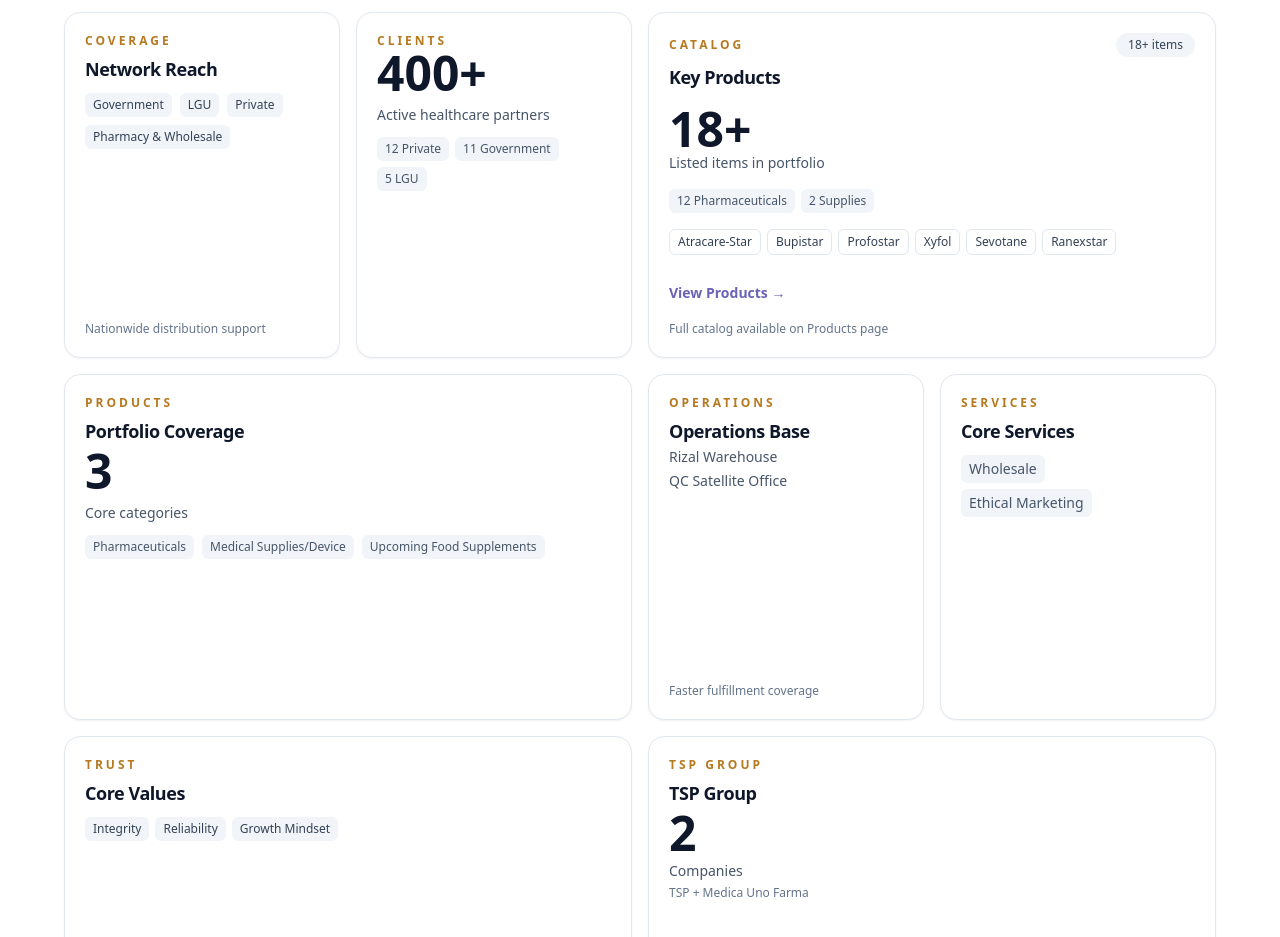
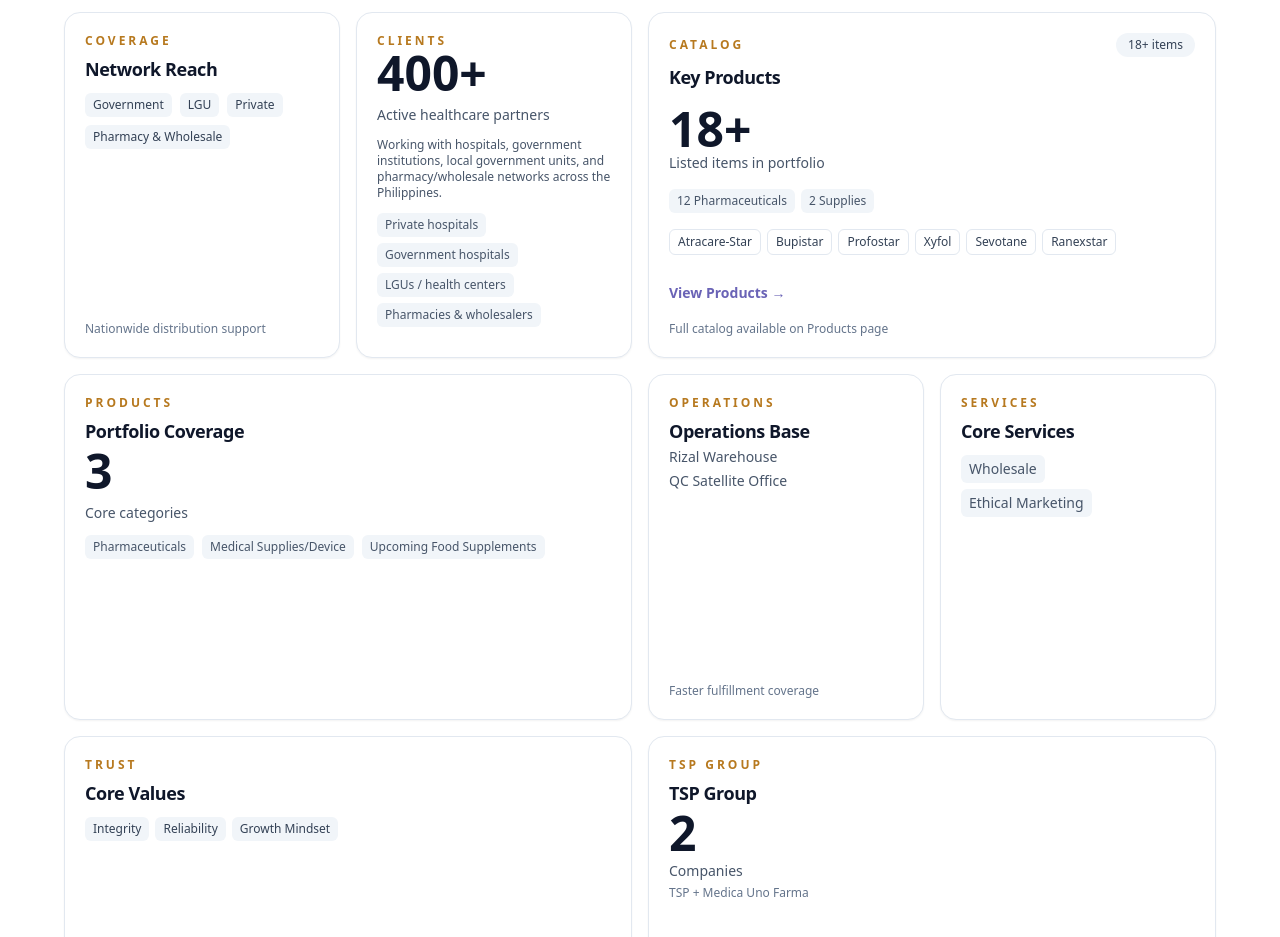
Before and after one commit to AdminMUPG/landing-page-mupg, a React (Vite) app: page / in a window 1280 px wide. Shown: the part 1620-2557 px from the top of the page. Built offline with nearby package versions, Linux system fonts and the light colour scheme.

Commit message:
Enhance active healthcare partners section in createTwostarBentoItems: Added descriptive text about partnerships and updated category labels for clarity, replacing generic terms with specific entities such as 'Private hospitals' and 'Pharmacies & wholesalers'.

```diff
--- a/src/data/tspBento.tsx
+++ b/src/data/tspBento.tsx
@@ -71,16 +71,14 @@
           <p className="mt-2 text-sm text-slate-600">
             Active healthcare partners
           </p>
+          <p className="mt-3 text-xs text-slate-600">
+            Working with hospitals, government institutions, local government units, and pharmacy/wholesale networks across the Philippines.
+          </p>
           <div className="mt-3 flex flex-wrap gap-1.5 text-xs text-slate-600">
-            <span className="px-2 py-1 rounded-md bg-slate-100">
-              {companyData.clients.private.length} Private
-            </span>
-            <span className="px-2 py-1 rounded-md bg-slate-100">
-              {companyData.clients.government.length} Government
-            </span>
-            <span className="px-2 py-1 rounded-md bg-slate-100">
-              {companyData.clients.localGovtUnits.length} LGU
-            </span>
+            <span className="px-2 py-1 rounded-md bg-slate-100">Private hospitals</span>
+            <span className="px-2 py-1 rounded-md bg-slate-100">Government hospitals</span>
+            <span className="px-2 py-1 rounded-md bg-slate-100">LGUs / health centers</span>
+            <span className="px-2 py-1 rounded-md bg-slate-100">Pharmacies & wholesalers</span>
           </div>
         </div>
       )
```
